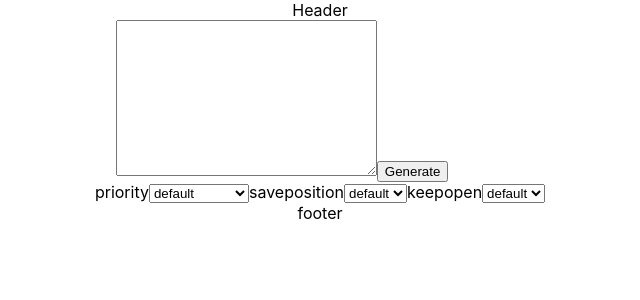
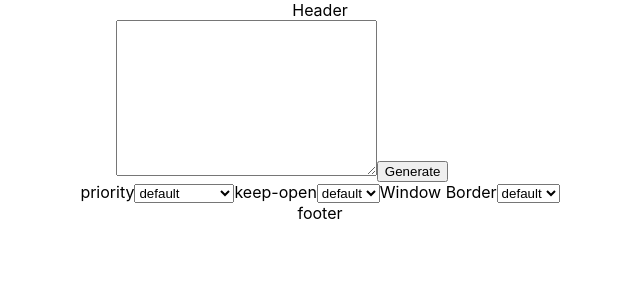
Before and after one commit to vishal-joshy/radiance, a React (Create React App) app: page / in a window 1280 px wide. Shown: the top 300 px of the page, without its empty margins (320-960 px from the left). Built offline with nearby package versions, Linux system fonts and the light colour scheme.

Commit message:
Update to dropdown component with label

```diff
--- a/src/components/DropDown/DropDown.tsx
+++ b/src/components/DropDown/DropDown.tsx
@@ -2,14 +2,15 @@ import React, { ChangeEvent, ReactElement } from "react";
 
 interface Props {
   id: string;
+  label: string;
   values: string[];
   handleChange(e: ChangeEvent<HTMLSelectElement>): void;
 }
 
-function DropDown({ id, values, handleChange }: Props): ReactElement {
+function DropDown({ id, values, label, handleChange }: Props): ReactElement {
   return (
     <>
-      <label htmlFor={id}>{id}</label>
+      <label htmlFor={id}>{label}</label>
       <select name={id} id={id} onChange={(e) => handleChange(e)}>
         {values.map((value) => (
           <option value={value}>{value}</option>
--- a/src/pages/General/General.tsx
+++ b/src/pages/General/General.tsx
@@ -3,9 +3,25 @@ import DropDown from "../../components/DropDown/DropDown";
 import { setGeneral, removeFromGeneral } from "../../store/general/generalSlice";
 import { useAppDispatch, useAppSelector } from "../../store/hooks";
 
-interface Props {}
+const yesNoOption = ["default", "yes", "no"];
 
-function General({}: Props): ReactElement {
+const generalTemplate = {
+  priority: {
+    id: "priority",
+    options: ["default", "high", "abovenormal", "normal", "belownormal", "idle"],
+  },
+  keepOpen: {
+    id: "keep-open",
+    options: yesNoOption,
+  },
+  windowBorder: {
+    id: "border",
+    label: "Window Border",
+    options: yesNoOption,
+  },
+};
+
+function General(): ReactElement {
   const dispatch = useAppDispatch();
 
   const handleChange = (e: ChangeEvent<HTMLSelectElement>) => {
@@ -21,12 +37,23 @@ function General({}: Props): ReactElement {
   return (
     <div>
       <DropDown
-        id="priority"
-        values={["default", "high", "abovenormal"]}
+        id={generalTemplate.priority.id}
+        label={generalTemplate.priority.id}
+        values={generalTemplate.priority.options}
         handleChange={handleChange}
       />
-      <DropDown id="saveposition" values={["default", "No", "Yes"]} handleChange={handleChange} />
-      <DropDown id="keepopen" values={["default", "No", "Yes"]} handleChange={handleChange} />
+      <DropDown
+        id={generalTemplate.keepOpen.id}
+        label={generalTemplate.keepOpen.id}
+        values={generalTemplate.keepOpen.options}
+        handleChange={handleChange}
+      />
+      <DropDown
+        id={generalTemplate.windowBorder.id}
+        label={generalTemplate.windowBorder.label}
+        values={generalTemplate.windowBorder.options}
+        handleChange={handleChange}
+      />
     </div>
   );
 }
```
